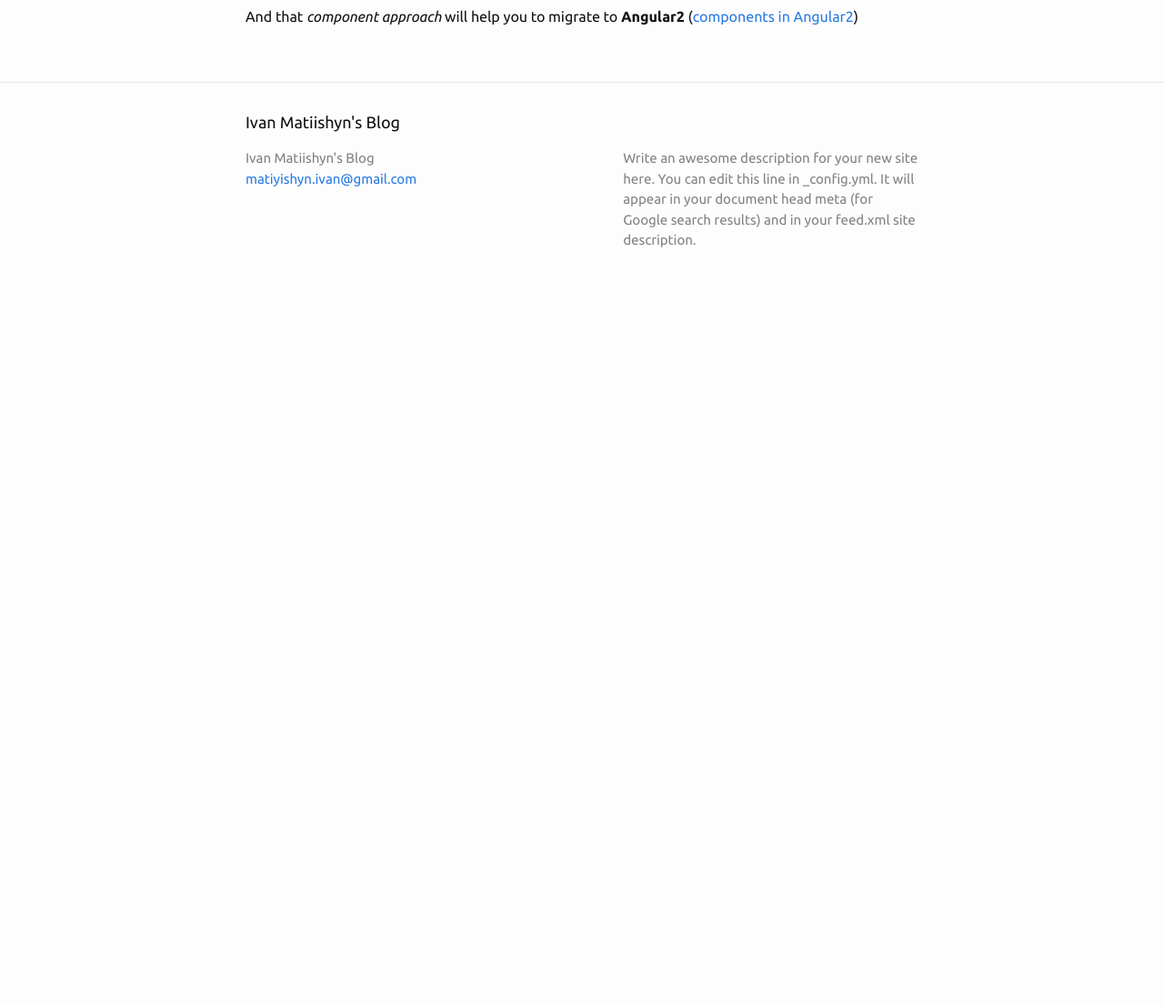
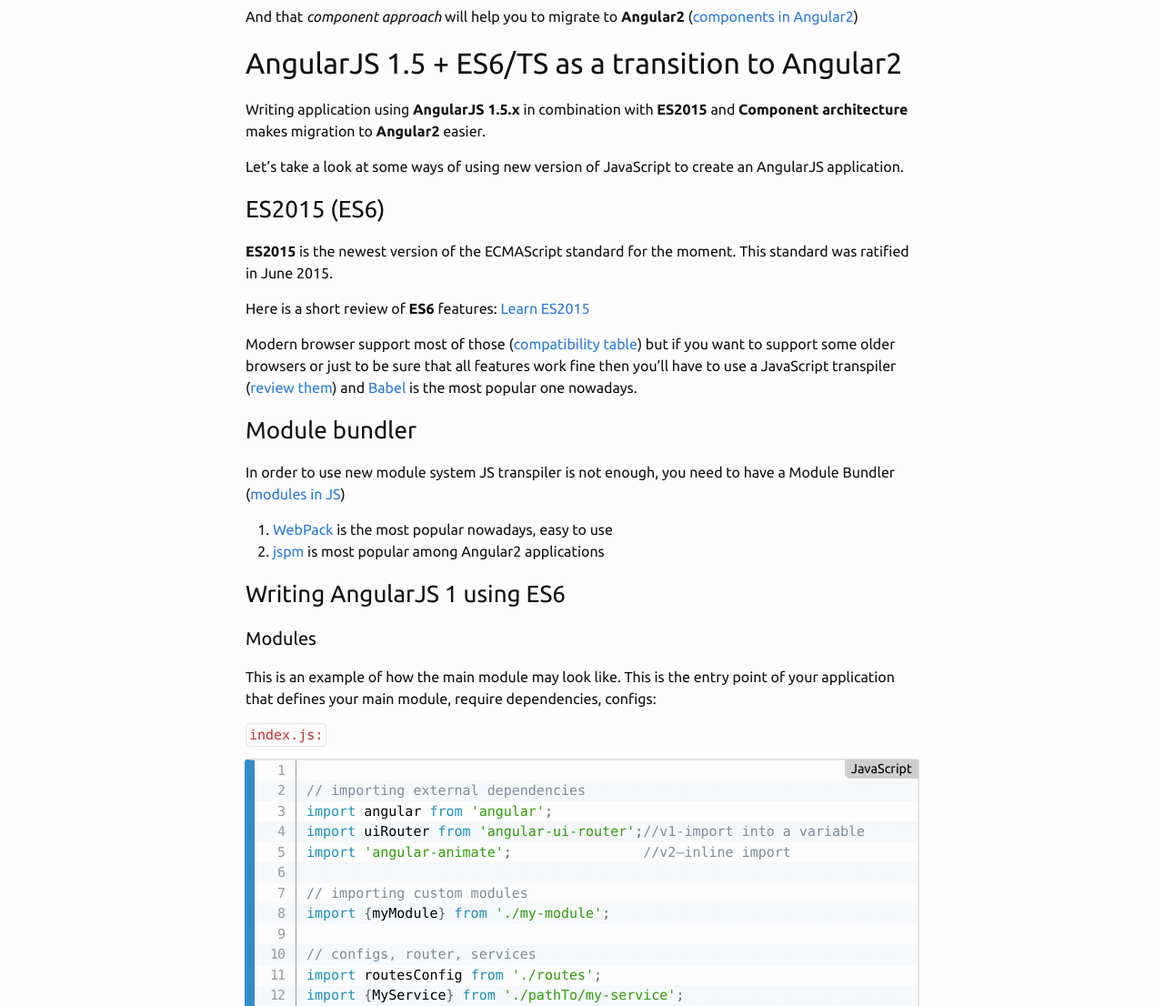
Before and after one commit to matiishyn/blog, a Jekyll site: the page built from _posts/2016-09-02-ng1-prepared-to-ng2.markdown, in a window 1280 px wide and 1400 px high, scrolled down 1984 px. Shown: the part 294-1400 px from the top of the window at 91% size. Built offline with Jekyll 4.4.1, drawn with Linux system fonts in a browser that asks for light colours; before the commit the page ends 2614 px from its top, so only the background shows below that; some of the changed text lies outside the part shown.

Commit message:
ng1-prepared-to-ng2

```diff
--- a/_posts/2016-09-02-ng1-prepared-to-ng2.markdown
+++ b/_posts/2016-09-02-ng1-prepared-to-ng2.markdown
@@ -21,7 +21,7 @@
 
 ### Problem
 
-The Reality of Most Angular 1.x Apps is that they are written in 'Scope
+The Reality of Most **AngularJS 1.x** Apps is that they are written in 'Scope
 Soup' architecture
 ([more](https://toddmotto.com/no-scope-soup-bind-to-controller-angularjs/)
 and [more](http://www.technofattie.com/2014/03/21/five-guidelines-for-avoiding-scope-soup-in-angular.html)).
@@ -57,7 +57,7 @@
 
 ![Image](http://teropa.info/images/component_refac.gif)
 
-**Angular 1.5.x** showed us a new special kind of directive which is a
+**AngularJS 1.5.x** showed us a new special kind of directive which is a
 `.component()` ([docs](https://docs.angularjs.org/guide/component) and
 [more](https://toddmotto.com/angular-1-5-lifecycle-hooks)).
 As already mentioned, the component helper makes
@@ -69,6 +69,144 @@
 And that *component approach* will help you to migrate to **Angular2**
 ([components in Angular2](https://angular.io/docs/ts/latest/guide/architecture.html#!#components))
 
+## AngularJS 1.5 + ES6/TS as a transition to Angular2
+
+Writing application using **AngularJS 1.5.x** in combination with **ES2015** and
+**Component architecture** makes migration to **Angular2** easier.
+
+Let's take a look at some ways of using new version of JavaScript
+to create an AngularJS application.
+
+
+### ES2015 (ES6)
+
+**ES2015** is the newest version of the ECMAScript standard for the moment.
+This standard was ratified in June 2015.
+
+Here is a short review of **ES6** features: [Learn ES2015](https://babeljs.io/docs/learn-es2015/)
+
+Modern browser support most of those
+([compatibility table](https://kangax.github.io/compat-table/es6/))
+but if you want to support some older browsers or just to be sure that
+all features work fine then you’ll have to use a JavaScript transpiler
+([review them](https://scotch.io/tutorials/javascript-transpilers-what-they-are-why-we-need-them))
+and [Babel](https://babeljs.io/) is the most popular one nowadays.
+
+
+### Module bundler
+
+In order to use new module system JS transpiler is not enough, you
+need to have a Module Bundler
+([modules in JS](https://medium.freecodecamp.com/javascript-modules-part-2-module-bundling-5020383cf306))
+
+1. [WebPack](webpack.github.io) is the most popular nowadays, easy to use
+2. [jspm](http://jspm.io/) is most popular among Angular2 applications
+
+### Writing AngularJS 1 using ES6
+
+#### Modules
+
+This is an example of how the main module may look like.
+This is the entry point of your application that defines your main
+module, require dependencies, configs:
+
+`index.js:`
+<pre class='line-numbers'><code class="language-javascript">
+// importing external dependencies
+import angular from 'angular';
+import uiRouter from 'angular-ui-router';//v1-import into a variable
+import 'angular-animate';                //v2–inline import
+
+// importing custom modules
+import {myModule} from './my-module';
+
+// configs, router, services
+import routesConfig from './routes';
+import {MyService} from './pathTo/my-service';
+
+// styles
+import './index.css';
+
+angular
+    .module('myApp', [
+        // dependencies
+        uiRouter,           // v1 - using a variable
+        'ngAnimate',        // v2 - addressing to module name
+        // modules
+        myModule
+    ])
+    .config(routesConfig)
+    .service('MyService', MyService);
+</code></pre>
+
+And an example of a new custom module:
+
+`my-module.js:`
+<pre class='line-numbers'><code class="language-javascript">
+import angular from 'angular';
+
+import component from './pathTo/my-component'
+
+export const myModule = 'myApp.myModule';
+
+angular
+    .module(myModule, [])
+    .component('myComponent', component);
+</code></pre>
+
+
+#### Components
+
+A nice approach would be to distinguish 'smart' and 'dumb' components.
+([more](https://youtu.be/AMwjDibFxno?t=4m4s) and
+[more](https://youtu.be/eel3mV0alEc?t=11m41s))
+
+An example of a “smart” component would look like this:
+
+`my-component.js:`
+<pre class='line-numbers'><code class="language-javascript">
+import template from './tmpl.html'
+
+class MyController {
+    // this is how DI works:
+    /** @ngInject */         // https://github.com/olov/ng-annotate
+    constructor(myService) {
+        // inject and make available by assigning to 'this'
+        this.myService = myService;
+    }
+
+    getElements() {
+        this.els = this.myService.getElements();
+    }
+}
+
+export default {
+    template,
+    controller: MyController
+};
+</code></pre>
+
+#### Services
+A service is just a plain ES6 class, like in
+[**Angular2**](https://angular.io/docs/ts/latest/tutorial/toh-pt4.html)
+
+`my-service.js:`
+<pre class='line-numbers'><code class="language-javascript">
+export class MyService {
+  getElements() {
+    return [...];
+  }
+}
+</code></pre>
+This service was injected in the component above. You can also inject
+other services into this one using same approach (in `constructor`)
+
+---
+
+And a general overview by Scott:
+
+<iframe class="youtube-video-embedded" src="https://www.youtube.com/embed/wlNEKHDbK5E" frameborder="0" allowfullscreen></iframe>
+
 [ng1]: https://angularjs.org/
 [ng2]: https://angular.io/
 [react]: https://facebook.github.io/react/
```
